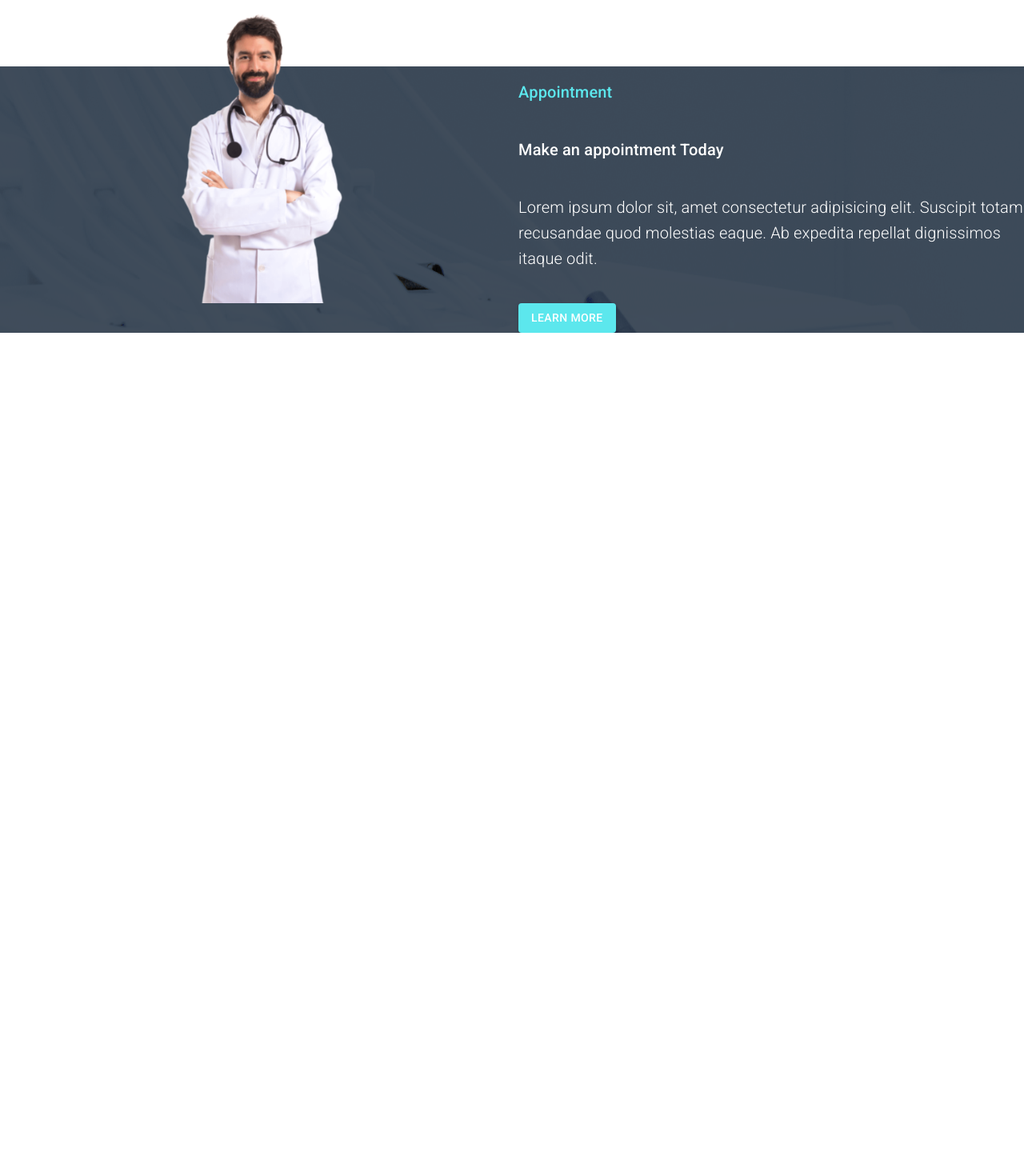
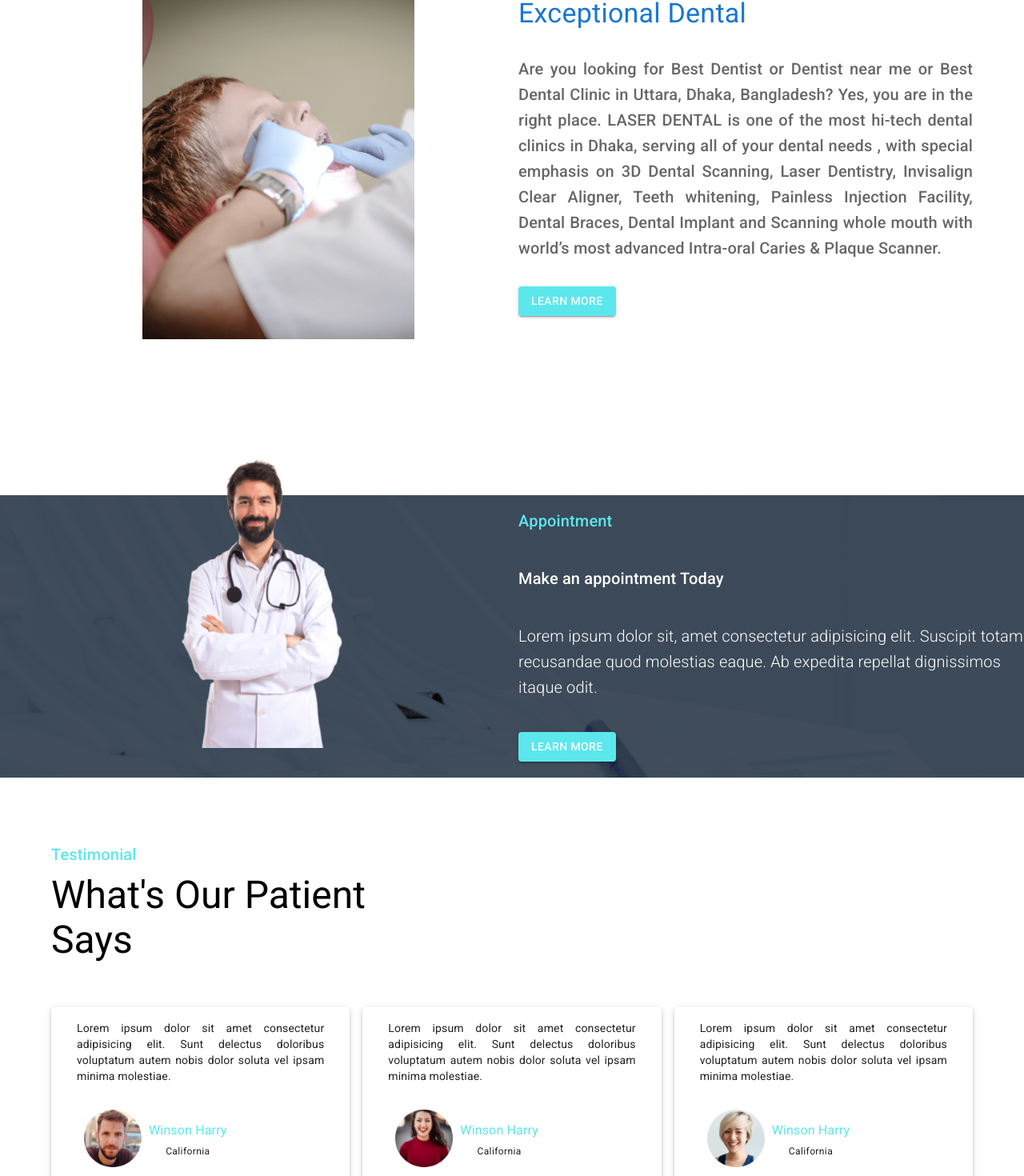
Before and after one commit to Tahmid-islam/Doctors-Portal-Client, a React (Create React App) app: page / in a window 1280 px wide. Shown: the part 988-2458 px from the top of the page at 80% size. Before the commit the page ends 1404 px from the top, so only its background shows below. Built offline with nearby package versions, Linux system fonts and the light colour scheme.

Commit message:
update home page

```diff
--- a/src/Pages/Home/AppointmentBanner/AppointmentBanner.js
+++ b/src/Pages/Home/AppointmentBanner/AppointmentBanner.js
@@ -18,7 +18,11 @@ const AppointmentBanner = () => {
       <Grid container spacing={2}>
         <Grid item xs={12} md={6}>
           <img
-            style={{ width: "400px", marginTop: "-120px" }}
+            style={{
+              width: "400px",
+              height: "400px",
+              marginTop: "-100px",
+            }}
             src={doctor}
             alt=""
           />
@@ -57,6 +61,7 @@ const AppointmentBanner = () => {
             <Button variant="contained" style={{ backgroundColor: "#5CE7ED" }}>
               Learn More
             </Button>
+            <br /> <br />
           </Box>
         </Grid>
       </Grid>
--- /dev/null
+++ b/src/Pages/Home/DentalBanner/DentalBanner.js
@@ -0,0 +1,48 @@
+import { Button, Container, Grid, Typography } from "@mui/material";
+import React from "react";
+import treatment from "../../../images/treatment.png";
+
+const DentalBanner = () => {
+  return (
+    <Container sx={{ py: 4, my: 5 }}>
+      <Grid container spacing={2}>
+        <Grid item xs={12} sm={12} md={6}>
+          <img style={{ width: "60%" }} src={treatment} sm={{ m: 4 }} alt="" />
+        </Grid>
+        <Grid
+          item
+          xs={12}
+          sm={12}
+          md={6}
+          sx={{
+            py: 4,
+            textAlign: "left",
+          }}
+        >
+          <Typography variant="h4" color="primary">
+            Exceptional Dental
+          </Typography>
+          <Typography
+            variant="h6"
+            color="text.secondary"
+            sx={{ py: 4, textAlign: "justify" }}
+          >
+            Are you looking for Best Dentist or Dentist near me or Best Dental
+            Clinic in Uttara, Dhaka, Bangladesh? Yes, you are in the right
+            place. LASER DENTAL is one of the most hi-tech dental clinics in
+            Dhaka, serving all of your dental needs , with special emphasis on
+            3D Dental Scanning, Laser Dentistry, Invisalign Clear Aligner, Teeth
+            whitening, Painless Injection Facility, Dental Braces, Dental
+            Implant and Scanning whole mouth with world’s most advanced
+            Intra-oral Caries & Plaque Scanner.
+          </Typography>
+          <Button variant="contained" style={{ backgroundColor: "#5CE7ED" }}>
+            Learn More
+          </Button>
+        </Grid>
+      </Grid>
+    </Container>
+  );
+};
+
+export default DentalBanner;
--- a/src/Pages/Home/Home/Home.js
+++ b/src/Pages/Home/Home/Home.js
@@ -2,7 +2,9 @@ import React from "react";
 import Navigation from "../../Shared/Navigation/Navigation";
 import AppointmentBanner from "../AppointmentBanner/AppointmentBanner";
 import Banner from "../Banner/Banner";
+import DentalBanner from "../DentalBanner/DentalBanner";
 import Services from "../Services/Services";
+import Testimonial from "../Testimonial/Testimonial";
 
 const Home = () => {
   return (
@@ -10,7 +12,9 @@ const Home = () => {
       <Navigation />
       <Banner />
       <Services />
+      <DentalBanner></DentalBanner>
       <AppointmentBanner />
+      <Testimonial></Testimonial>
     </div>
   );
 };
--- /dev/null
+++ b/src/Pages/Home/Testimonial/Testimonial.js
@@ -0,0 +1,118 @@
+import { Container, Grid, Paper, Typography } from "@mui/material";
+import { Box } from "@mui/system";
+import React from "react";
+import people1 from "../../../images/people-1.png";
+import people2 from "../../../images/people-2.png";
+import people3 from "../../../images/people-3.png";
+
+const Testimonial = () => {
+  return (
+    <Container sx={{ py: 5, my: 5 }}>
+      <Typography
+        style={{ color: "#5CE7ED" }}
+        variant="h6"
+        sx={{ textAlign: "left" }}
+        gutterBottom
+      >
+        Testimonial
+      </Typography>
+      <Typography variant="h3" sx={{ textAlign: "left" }}>
+        What's Our Patient <br /> Says
+      </Typography>
+      <Grid container spacing={2} sx={{ my: 3 }}>
+        <Grid item xs={12} md={4}>
+          <Paper elevation={3} sx={{ pb: 4 }}>
+            <Typography
+              variant="body2"
+              sx={{ textAlign: "justify", p: 2, m: 2 }}
+            >
+              Lorem ipsum dolor sit amet consectetur adipisicing elit. Sunt
+              delectus doloribus voluptatum autem nobis dolor soluta vel ipsam
+              minima molestiae.
+            </Typography>
+            <Box
+              sx={{
+                display: "flex",
+                alignItems: "center",
+                px: 2,
+                mx: 2,
+              }}
+            >
+              <Box>
+                <img style={{ width: "80%" }} src={people1} alt="" />
+              </Box>
+              <Box>
+                <Typography variant="subtitle1" style={{ color: "#5CE7ED" }}>
+                  Winson Harry
+                </Typography>
+                <Typography variant="caption">California</Typography>
+              </Box>
+            </Box>
+          </Paper>
+        </Grid>
+        <Grid item xs={12} md={4}>
+          <Paper elevation={3} sx={{ pb: 4 }}>
+            <Typography
+              variant="body2"
+              sx={{ textAlign: "justify", p: 2, m: 2 }}
+            >
+              Lorem ipsum dolor sit amet consectetur adipisicing elit. Sunt
+              delectus doloribus voluptatum autem nobis dolor soluta vel ipsam
+              minima molestiae.
+            </Typography>
+            <Box
+              sx={{
+                display: "flex",
+                alignItems: "center",
+                px: 2,
+                mx: 2,
+              }}
+            >
+              <Box>
+                <img style={{ width: "80%" }} src={people2} alt="" />
+              </Box>
+              <Box>
+                <Typography variant="subtitle1" style={{ color: "#5CE7ED" }}>
+                  Winson Harry
+                </Typography>
+                <Typography variant="caption">California</Typography>
+              </Box>
+            </Box>
+          </Paper>
+        </Grid>
+        <Grid item xs={12} md={4}>
+          <Paper elevation={3} sx={{ pb: 4 }}>
+            <Typography
+              variant="body2"
+              sx={{ textAlign: "justify", p: 2, m: 2 }}
+            >
+              Lorem ipsum dolor sit amet consectetur adipisicing elit. Sunt
+              delectus doloribus voluptatum autem nobis dolor soluta vel ipsam
+              minima molestiae.
+            </Typography>
+            <Box
+              sx={{
+                display: "flex",
+                alignItems: "center",
+                px: 2,
+                mx: 2,
+              }}
+            >
+              <Box>
+                <img style={{ width: "80%" }} src={people3} alt="" />
+              </Box>
+              <Box>
+                <Typography variant="subtitle1" style={{ color: "#5CE7ED" }}>
+                  Winson Harry
+                </Typography>
+                <Typography variant="caption">California</Typography>
+              </Box>
+            </Box>
+          </Paper>
+        </Grid>
+      </Grid>
+    </Container>
+  );
+};
+
+export default Testimonial;
```
